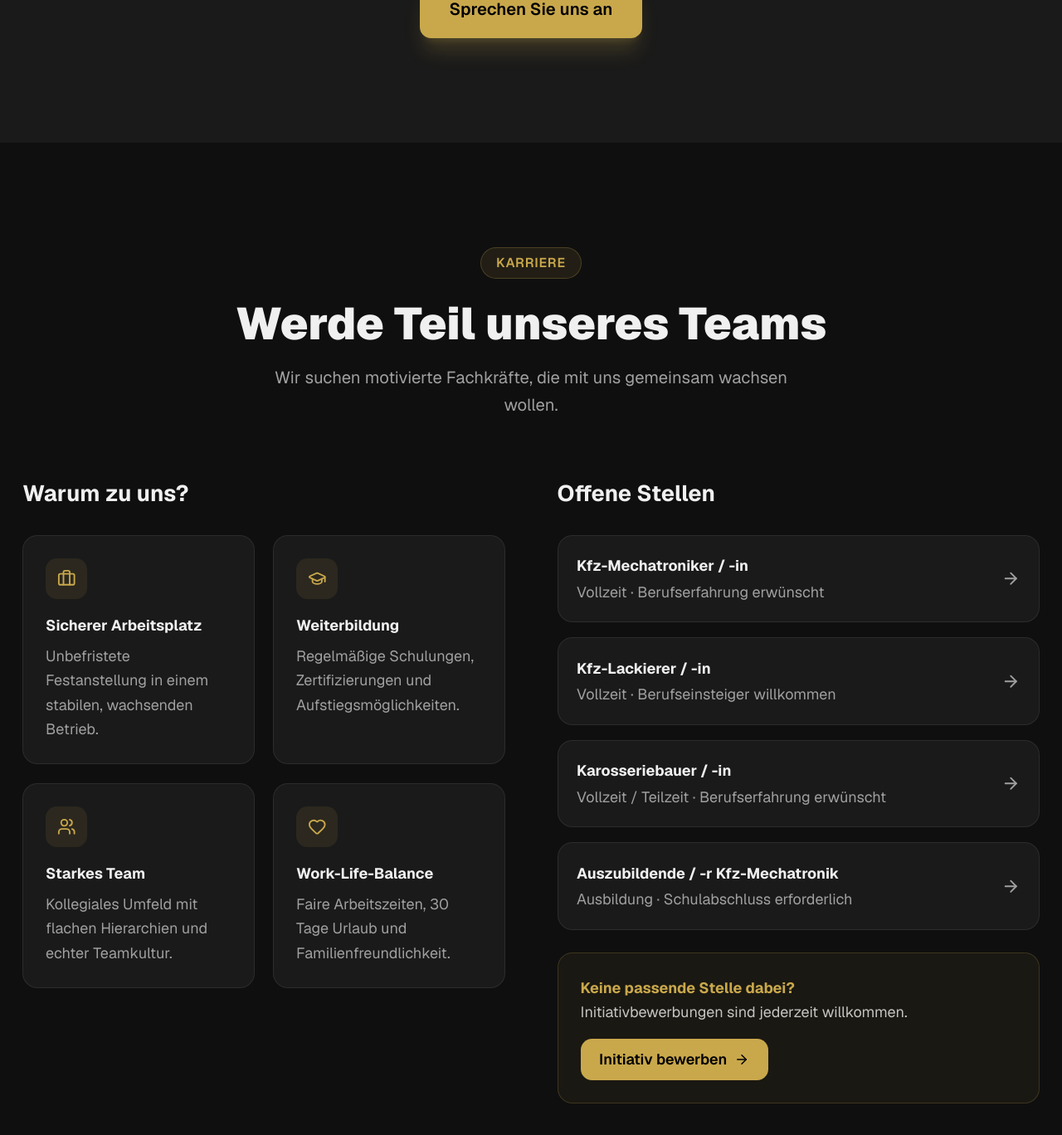
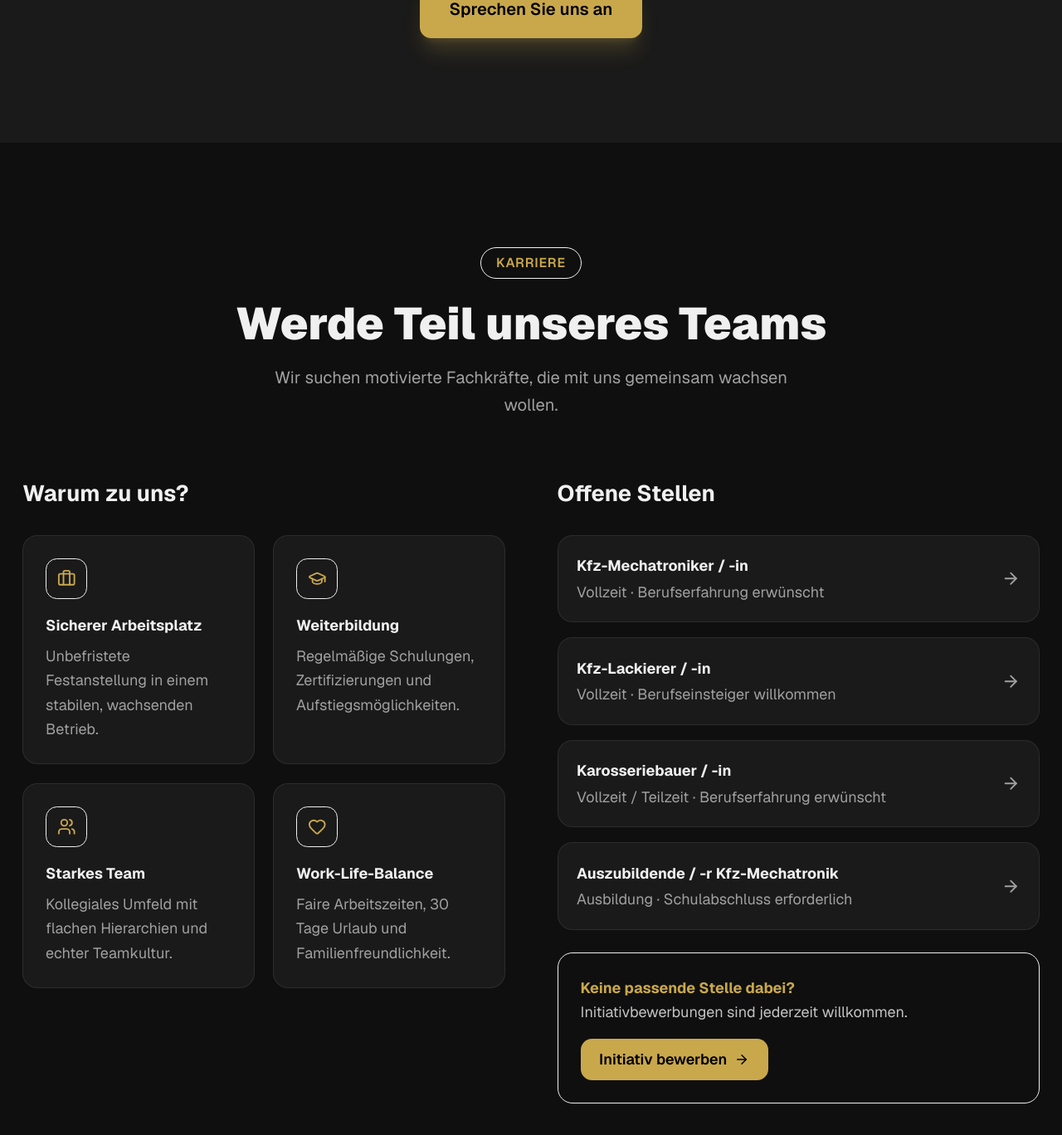
Before and after one commit to KUWEZU/template-onepager-1, a Next.js app: page / in a window 1280 px wide. Shown: the part 4731-6099 px from the top of the page at 83% size. Built offline with nearby package versions, Linux system fonts and the light colour scheme.

Commit message:
fix(karriere): use icon-surface tokens for visible containers in dark mode

```diff
--- a/src/components/sections/Karriere.tsx
+++ b/src/components/sections/Karriere.tsx
@@ -21,7 +21,7 @@ export function Karriere() {
       <div className="max-w-6xl mx-auto px-4 sm:px-6">
 
         <div className="text-center mb-16">
-          <div className="inline-flex items-center gap-2 px-4 py-1.5 rounded-full bg-brand-primary/10 border border-brand-primary/25 mb-6">
+          <div className="inline-flex items-center gap-2 px-4 py-1.5 rounded-full bg-icon-surface border border-icon-ring mb-6">
             <span className="text-safe-primary text-sm font-semibold uppercase tracking-wider">Karriere</span>
           </div>
           <h2 id="karriere-heading" className="text-4xl sm:text-5xl font-black text-brand-heading mb-5">
@@ -41,9 +41,9 @@ export function Karriere() {
               {BENEFITS.map(({ icon: Icon, title, text }) => (
                 <div key={title}
                   className="border border-brand-border rounded-2xl p-6
-                             hover:border-brand-primary/25 transition-all"
+                             hover:border-icon-ring transition-all"
                   style={{ backgroundColor: "var(--color-card-bg)", boxShadow: "var(--card-shadow)" }}>
-                  <div className="w-11 h-11 rounded-xl bg-brand-primary/10 flex items-center justify-center mb-4">
+                  <div className="w-11 h-11 rounded-xl bg-icon-surface border border-icon-ring flex items-center justify-center mb-4">
                     <Icon className="w-5 h-5 text-safe-icon" aria-hidden="true" />
                   </div>
                   <p className="text-base font-bold text-brand-heading mb-2">{title}</p>
@@ -61,7 +61,7 @@ export function Karriere() {
                 <li key={job.title}>
                   <a href="#kontakt"
                     className="flex items-center justify-between gap-4 border border-brand-border rounded-2xl p-5
-                               hover:border-brand-primary/30 transition-all group min-h-[72px]"
+                               hover:border-icon-ring transition-all group min-h-[72px]"
                     style={{ backgroundColor: "var(--color-card-bg)", boxShadow: "var(--card-shadow)" }}
                     aria-label={`Stelle: ${job.title}`}>
                     <div>
@@ -76,7 +76,7 @@ export function Karriere() {
               ))}
             </ul>
 
-            <div className="mt-6 p-6 bg-brand-primary/[0.06] border border-brand-primary/20 rounded-2xl">
+            <div className="mt-6 p-6 bg-icon-surface border border-icon-ring rounded-2xl">
               <p className="text-base text-brand-text/80 leading-relaxed">
                 <span className="font-bold text-safe-primary">Keine passende Stelle dabei?</span><br />
                 Initiativbewerbungen sind jederzeit willkommen.
```
